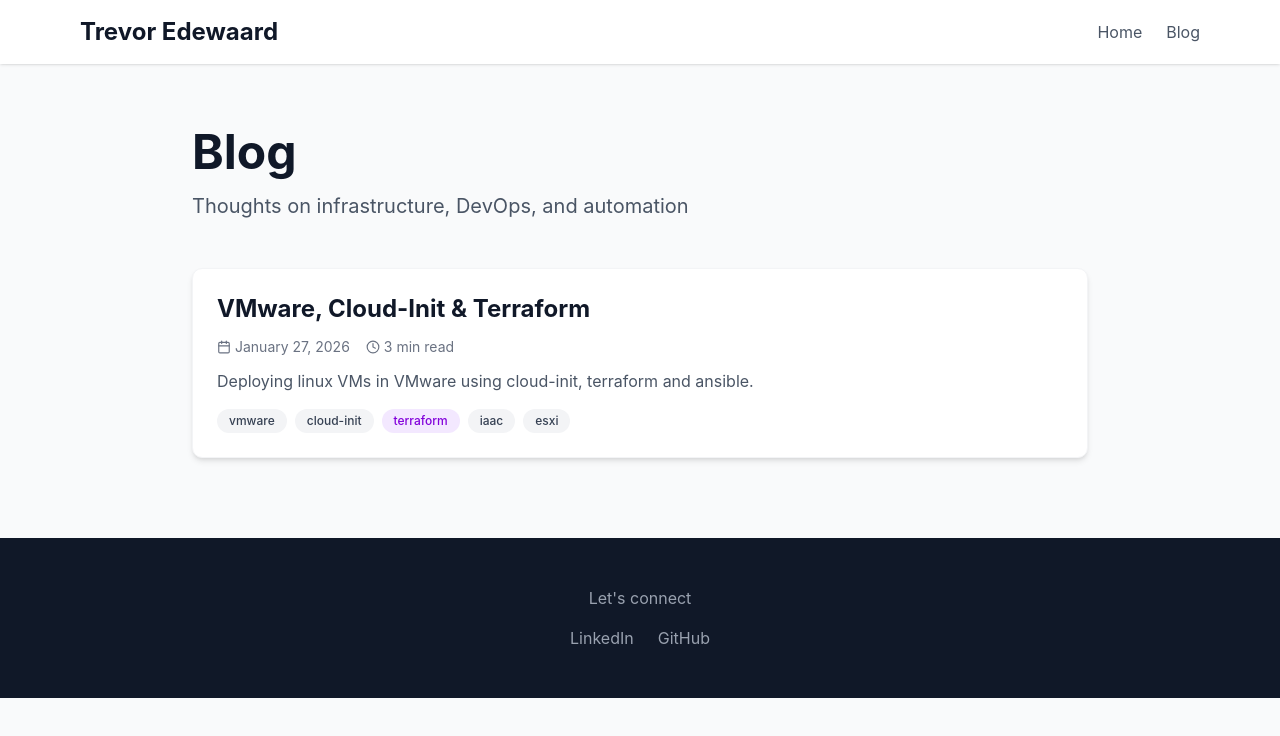
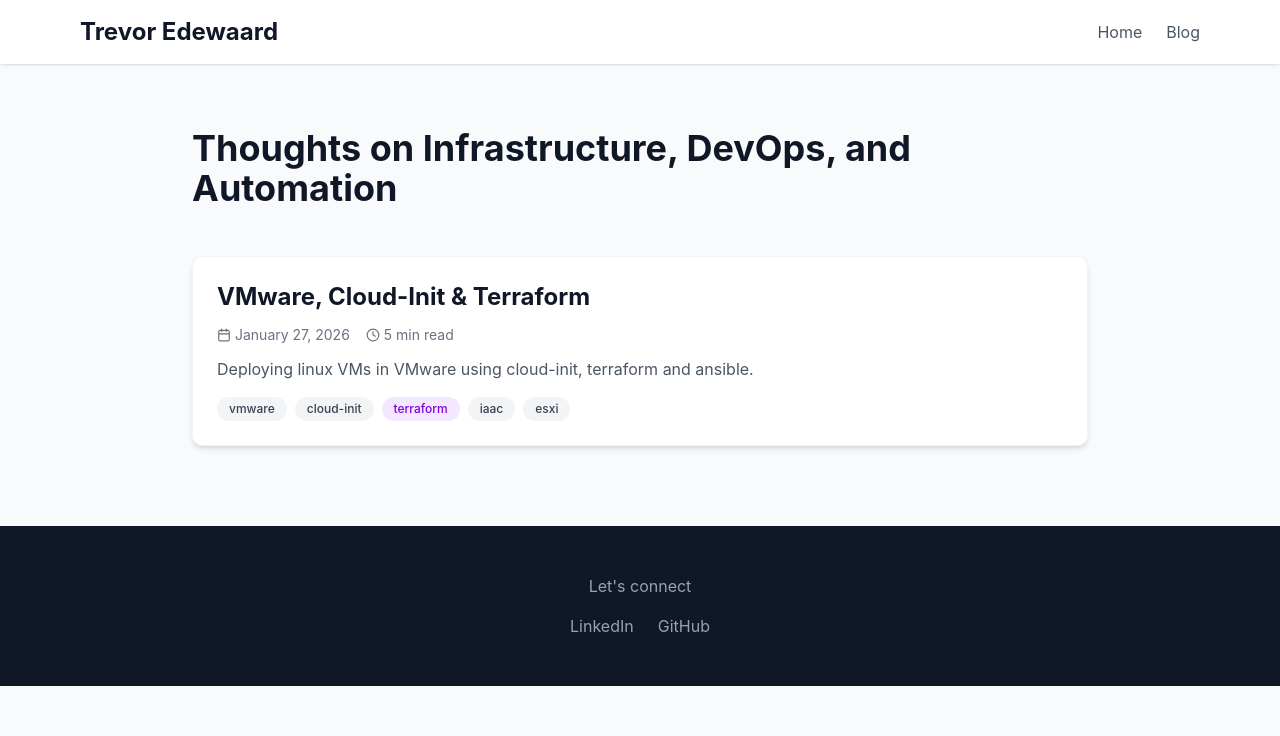
Before and after one commit to tedewaard/folio, a React (Vite) app: page /blog in a window 1280 px wide. Shown: the top 736 px of the page. Built offline with nearby package versions, Linux system fonts and the light colour scheme.

Commit message:
Change blog title

```diff
--- a/src/routes/blog/index.tsx
+++ b/src/routes/blog/index.tsx
@@ -10,7 +10,7 @@
     date: '2026-01-27',
     excerpt: 'Deploying linux VMs in VMware using cloud-init, terraform and ansible.',
     tags: ['vmware', 'cloud-init', 'terraform', 'iaac', 'esxi'],
-    readingTime: '3 min read',
+    readingTime: '5 min read',
   },
 ]
 
@@ -24,12 +24,9 @@
       <section className="pt-32 pb-20 px-4">
         <div className="max-w-4xl mx-auto">
           <div className="mb-12">
-            <h1 className="text-5xl font-bold text-gray-900 mb-4">
-              Blog
+            <h1 className="text-4xl font-bold text-gray-900 mb-4">
+              Thoughts on Infrastructure, DevOps, and Automation
             </h1>
-            <p className="text-xl text-gray-600">
-              Thoughts on infrastructure, DevOps, and automation
-            </p>
           </div>
 
           <div className="space-y-6">
```
